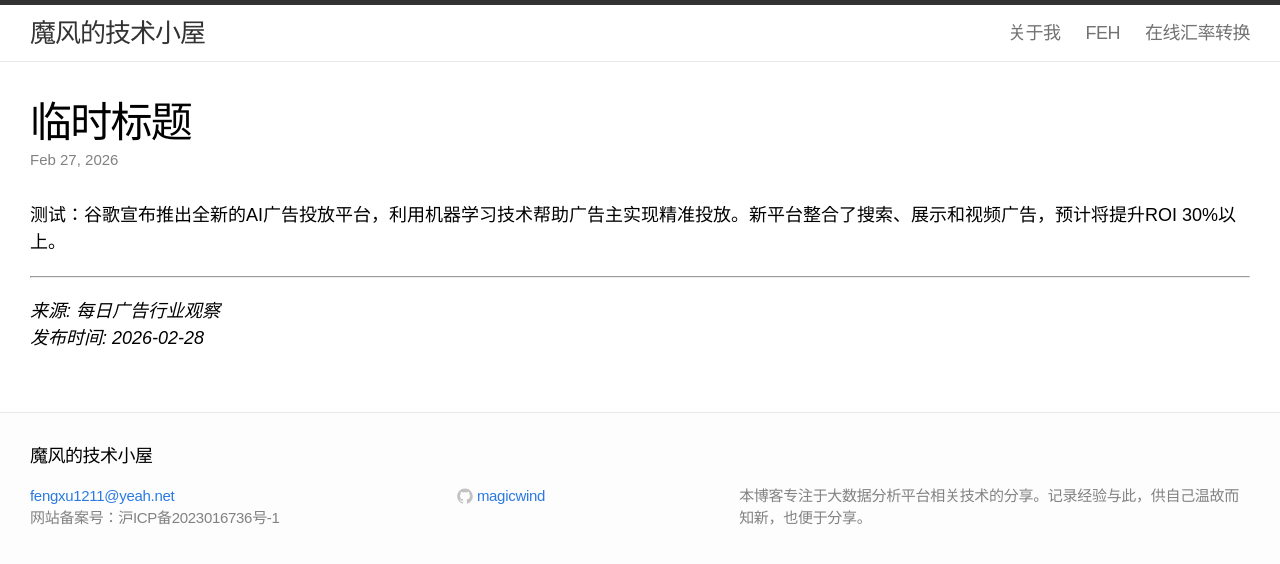
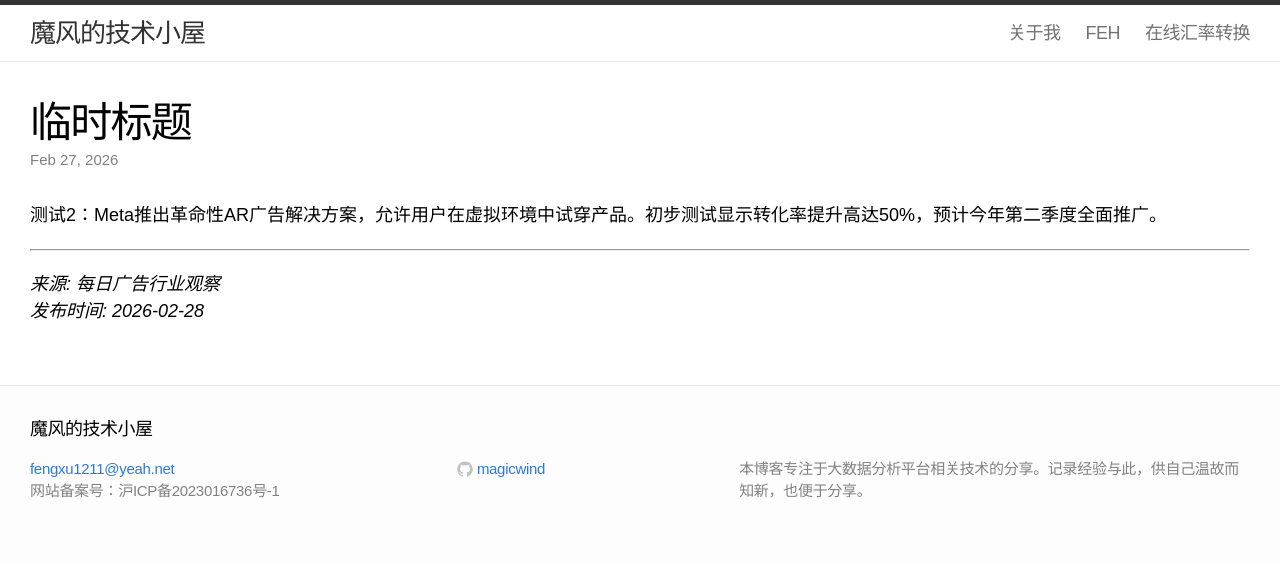
Before and after one commit to magicwind/technote, a Jekyll site: the page built from _posts/2026-02-28-临时标题.md, in a window 1280 px wide. Shown: the top 564 px of the page. Built offline with Jekyll 4.4.1, drawn with Linux system fonts in a browser that asks for light colours; nearby versions of some CDN libraries; comment, search, counter and statistics services are not loaded.

Commit message:
Add ad news: 临时标题

```diff
--- a/_posts/2026-02-28-临时标题.md
+++ b/_posts/2026-02-28-临时标题.md
@@ -1,11 +1,11 @@
 ---
 layout: post
 title:  "临时标题"
-date:   2026-02-28 06:10:48 +0800
+date:   2026-02-28 06:11:08 +0800
 categories: ad-news
 ---
 
-测试：谷歌宣布推出全新的AI广告投放平台，利用机器学习技术帮助广告主实现精准投放。新平台整合了搜索、展示和视频广告，预计将提升ROI 30%以上。
+测试2：Meta推出革命性AR广告解决方案，允许用户在虚拟环境中试穿产品。初步测试显示转化率提升高达50%，预计今年第二季度全面推广。
 
 ---
 *来源: 每日广告行业观察*
```
